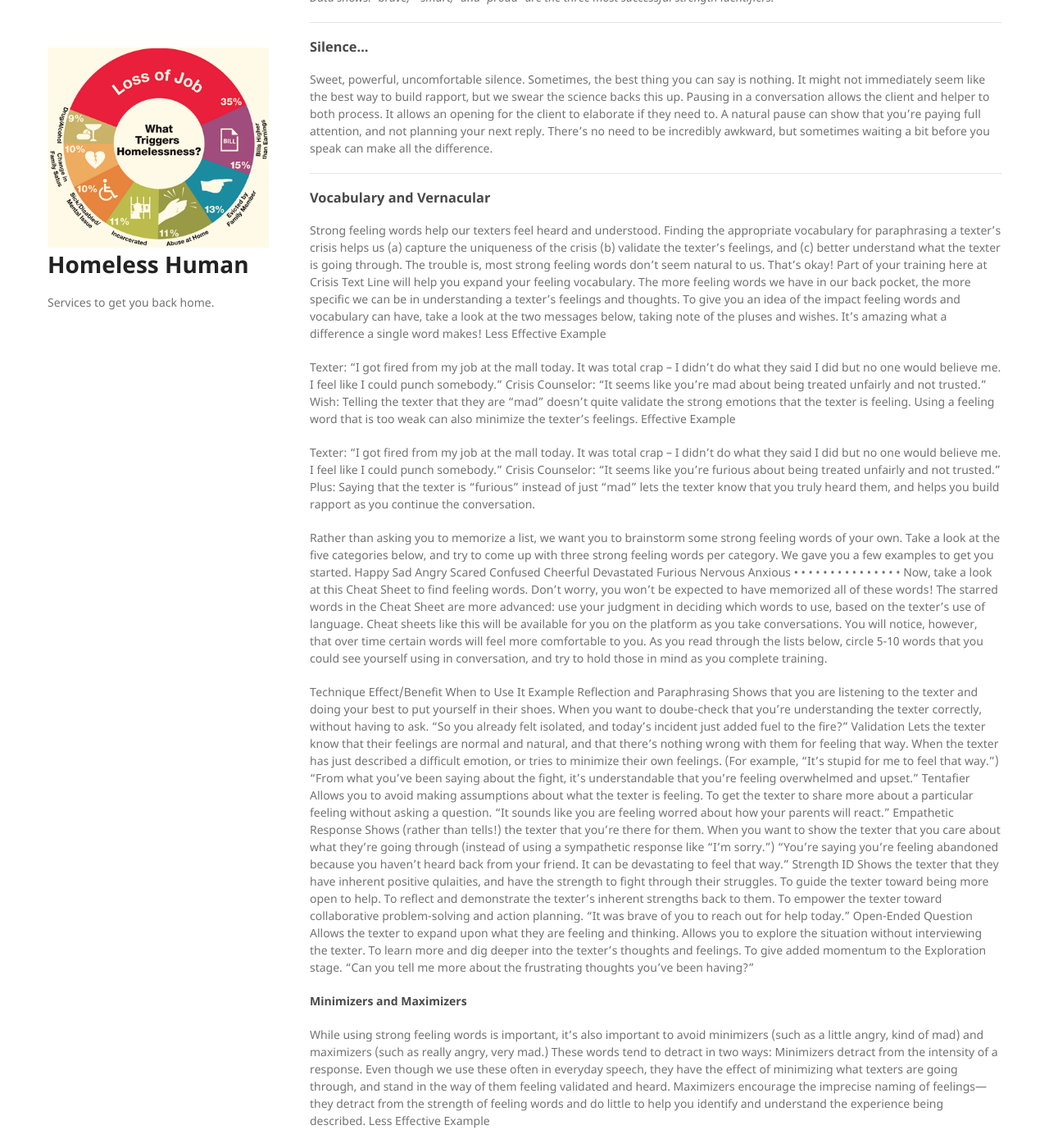
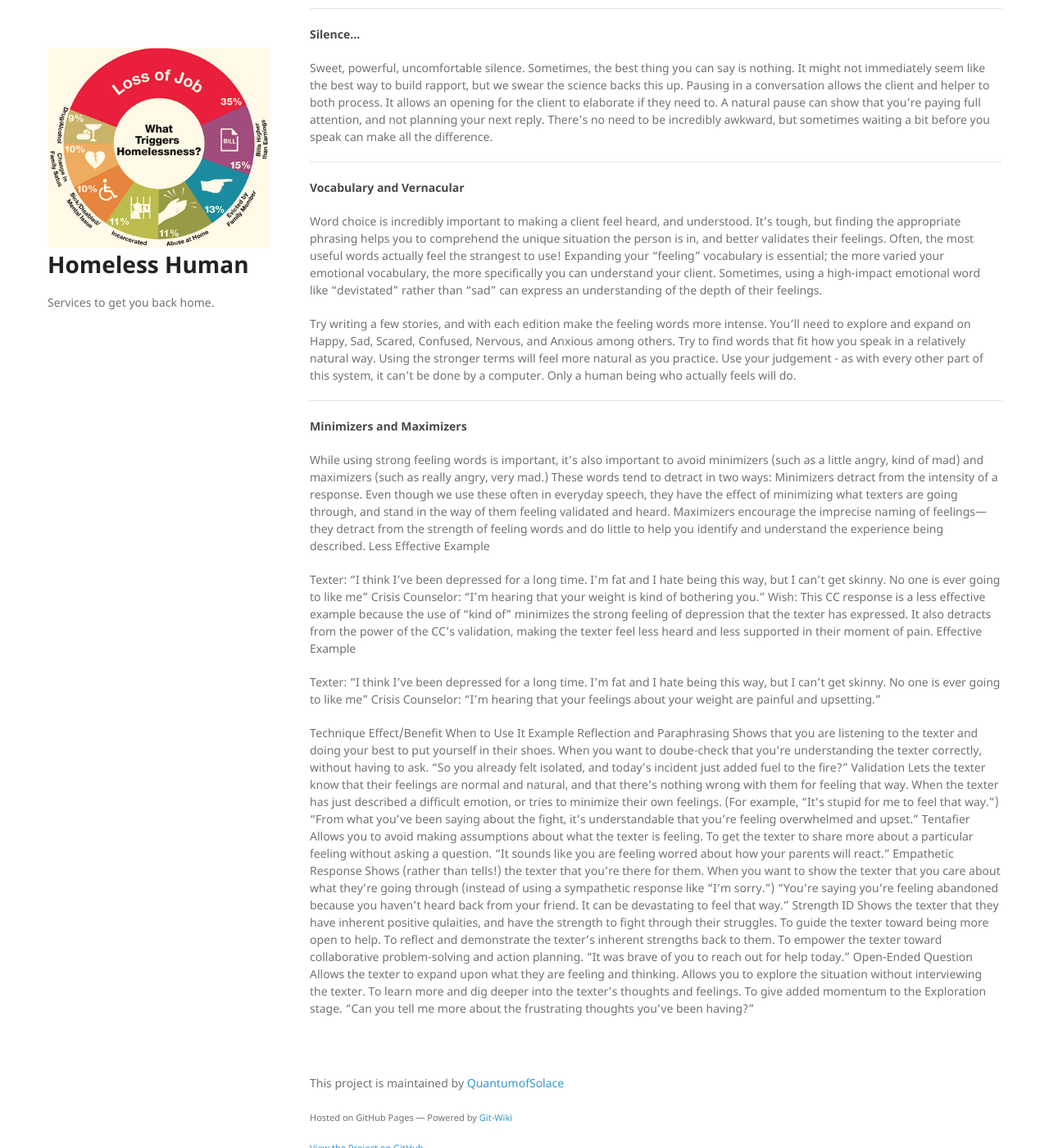
Before and after one commit to QuantumofSolace/Homeless-Human, a Jekyll site: the page built from wiki/training-direct-stage-one.markdown, in a window 1280 px wide and 1400 px high, scrolled down 2839 px. Shown: the whole window at 82% size. Built offline with Jekyll 4.4.1, drawn with Linux system fonts in a browser that asks for light colours; nearby versions of some CDN libraries; our own code applies the rules of GitHub Pages for plain Markdown files.

Commit message:
Update training-direct-stage-one.markdown

```diff
--- a/wiki/training-direct-stage-one.markdown
+++ b/wiki/training-direct-stage-one.markdown
@@ -56,7 +56,7 @@ _Data shows: the most successful helpers ask fewer, more open questions. Specifi
 
 - - -
 
-### Strength Identifiers
+#### Strength Identifiers ####
 Often, a person needs to be reminded that they have inherent positive qualities. They need to be reminded that they're strong enough to fight their way through their struggle. Giving them a strength identifier accomplishes this in an empowering, non-patronizing manner. It can feel a little weird to do this - especially if you aren't feeling terribly confident yourself - but don't worry. It'll get much more natural with time, and even leak into your normal conversations.
 
 A person in any sort of crisis will tend to place their attention on negatives, which tends to spiral downward. What can you do about that? Remind them of some of the positives, of course! This takes paying close attention and empathizing with the person enough to understand just what their strengths are. A good strength identifier for somebody who has reached out to you for help is to let them know it's brave to reach out. It can be difficult to get through to a person this way, but it's well worth it. For example, if a person is feeling stupid, telling them that they are smart won't help. They aren't going to believe you. However, if you were to say something like "You're trying to get help now, that seems pretty smart to me!" and leave it alone. This can be the time to express a personal feeling yourself, like "I appreciate your bravery.. it's hard to share something like that", or "I'm inspired by how much work you've put into getting this far".
@@ -65,46 +65,17 @@ _Data shows: "brave," "smart," and "proud" are the three most successful strengt
 
 - - -
 
-### Silence...
+#### Silence... ####
 Sweet, powerful, uncomfortable silence. Sometimes, the best thing you can say is nothing. It might not immediately seem like the best way to build rapport, but we swear the science backs this up. Pausing in a conversation allows the client and helper to both process. It allows an opening for the client to elaborate if they need to. A natural pause can show that you're paying full attention, and not planning your next reply. There's no need to be incredibly awkward, but sometimes waiting a bit before you speak can make all the difference.
 
 - - -
 
-### Vocabulary and Vernacular
+#### Vocabulary and Vernacular ####
+Word choice is incredibly important to making a client feel heard, and understood. It's tough, but finding the appropriate phrasing helps you to comprehend the unique situation the person is in, and better validates their feelings. Often, the most useful words actually feel the strangest to use! Expanding your "feeling" vocabulary is essential; the more varied your emotional vocabulary, the more specifically you can understand your client. Sometimes, using a high-impact emotional word like "devistated" rather than "sad" can express an understanding of the depth of their feelings.
 
-Strong feeling words help our texters feel heard and understood. Finding the appropriate vocabulary for paraphrasing a texter’s crisis helps us (a) capture the uniqueness of the crisis (b) validate the texter’s feelings, and (c) better understand what the texter is going through.
-The trouble is, most strong feeling words don’t seem natural to us. That’s okay! Part of your training here at Crisis Text Line will help you expand your feeling vocabulary. The more feeling words we have in our back pocket, the more specific we can be in understanding a texter’s feelings and thoughts.
-To give you an idea of the impact feeling words and vocabulary can have, take a look at the two messages below, taking note of the pluses and wishes. It’s amazing what a difference a single word makes!
-Less Effective Example
+Try writing a few stories, and with each edition make the feeling words more intense. You'll need to explore and expand on Happy, Sad, Scared, Confused, Nervous, and Anxious among others. Try to find words that fit how you speak in a relatively natural way. Using the stronger terms will feel more natural as you practice. Use your judgement - as with every other part of this system, it can't be done by a computer. Only a human being who actually feels will do.
 
-Texter: “I got fired from my job at the mall today. It was total crap – I didn’t do what they said I did but no one would believe me. I feel like I could punch somebody.”
-Crisis Counselor: “It seems like you’re mad about being treated unfairly and not trusted.”
-Wish: Telling the texter that they are “mad” doesn’t quite validate the strong emotions that the texter is feeling. Using a feeling word that is too weak can also minimize the texter’s feelings.
-Effective Example
-
-Texter: “I got fired from my job at the mall today. It was total crap – I didn’t do what they said I did but no one would believe me. I feel like I could punch somebody.”
-Crisis Counselor: “It seems like you’re furious about being treated unfairly and not trusted.”
-Plus: Saying that the texter is “furious” instead of just “mad” lets the texter know that you truly heard them, and helps you build rapport as you continue the conversation.
-
-
-Rather than asking you to memorize a list, we want you to brainstorm some strong feeling words of your own. Take a look at the five categories below, and try to come up with three strong feeling words per category. We gave you a few examples to get you started.
-Happy	Sad	Angry	Scared	Confused
-Cheerful	Devastated	Furious	Nervous	Anxious
-•	•	•	•	•
-•	•	•	•	•
-•	•	•	•	•
-Now, take a look at this Cheat Sheet to find feeling words. Don’t worry, you won’t be expected to have memorized all of these words! The starred words in the Cheat Sheet are more advanced: use your judgment in deciding which words to use, based on the texter’s use of language. Cheat sheets like this will be available for you on the platform as you take conversations. You will notice, however, that over time certain words will feel more comfortable to you. As you read through the lists below, circle 5-10 words that you could see yourself using in conversation, and try to hold those in mind as you complete training.
-
-
-
-Technique	Effect/Benefit	When to Use It	Example
-Reflection and Paraphrasing	Shows that you are listening to the texter and doing your best to put yourself in their shoes.	When you want to doube-check that you’re understanding the texter correctly, without having to ask.	“So you already felt isolated, and today’s incident just added fuel to the fire?”
-Validation	Lets the texter know that their feelings are normal and natural, and that there’s nothing wrong with them for feeling that way.	When the texter has just described a difficult emotion, or tries to minimize their own feelings. (For example, “It’s stupid for me to feel that way.”)	“From what you’ve been saying about the fight, it’s understandable that you’re feeling overwhelmed and upset.”
-Tentafier	Allows you to avoid making assumptions about what the texter is feeling.	To get the texter to share more about a particular feeling without asking a question.	“It sounds like you are feeling worred about how your parents will react.”
-Empathetic Response	Shows (rather than tells!) the texter that you’re there for them.	When you want to show the texter that you care about what they’re going through (instead of using a sympathetic response like “I’m sorry.”)	“You’re saying you’re feeling abandoned because you haven’t heard back from your friend. It can be devastating to feel that way.”
-Strength ID	Shows the texter that they have inherent positive qulaities, and have the strength to fight through their struggles.	To guide the texter toward being more open to help. To reflect and demonstrate the texter’s inherent strengths back to them. To empower the texter toward collaborative problem-solving and action planning.	“It was brave of you to reach out for help today.”
-Open-Ended Question	Allows the texter to expand upon what they are feeling and thinking. Allows you to explore the situation without interviewing the texter.	To learn more and dig deeper into the texter’s thoughts and feelings. To give added momentum to the Exploration stage.	“Can you tell me more about the frustrating thoughts you’ve been having?”
-
+- - -
 
 #### Minimizers and Maximizers ####
 
@@ -120,3 +91,12 @@ Effective Example
 
 Texter: “I think I’ve been depressed for a long time. I’m fat and I hate being this way, but I can’t get skinny. No one is ever going to like me”
 Crisis Counselor: “I’m hearing that your feelings about your weight are painful and upsetting.”
+
+
+Technique	Effect/Benefit	When to Use It	Example
+Reflection and Paraphrasing	Shows that you are listening to the texter and doing your best to put yourself in their shoes.	When you want to doube-check that you’re understanding the texter correctly, without having to ask.	“So you already felt isolated, and today’s incident just added fuel to the fire?”
+Validation	Lets the texter know that their feelings are normal and natural, and that there’s nothing wrong with them for feeling that way.	When the texter has just described a difficult emotion, or tries to minimize their own feelings. (For example, “It’s stupid for me to feel that way.”)	“From what you’ve been saying about the fight, it’s understandable that you’re feeling overwhelmed and upset.”
+Tentafier	Allows you to avoid making assumptions about what the texter is feeling.	To get the texter to share more about a particular feeling without asking a question.	“It sounds like you are feeling worred about how your parents will react.”
+Empathetic Response	Shows (rather than tells!) the texter that you’re there for them.	When you want to show the texter that you care about what they’re going through (instead of using a sympathetic response like “I’m sorry.”)	“You’re saying you’re feeling abandoned because you haven’t heard back from your friend. It can be devastating to feel that way.”
+Strength ID	Shows the texter that they have inherent positive qulaities, and have the strength to fight through their struggles.	To guide the texter toward being more open to help. To reflect and demonstrate the texter’s inherent strengths back to them. To empower the texter toward collaborative problem-solving and action planning.	“It was brave of you to reach out for help today.”
+Open-Ended Question	Allows the texter to expand upon what they are feeling and thinking. Allows you to explore the situation without interviewing the texter.	To learn more and dig deeper into the texter’s thoughts and feelings. To give added momentum to the Exploration stage.	“Can you tell me more about the frustrating thoughts you’ve been having?”
```
